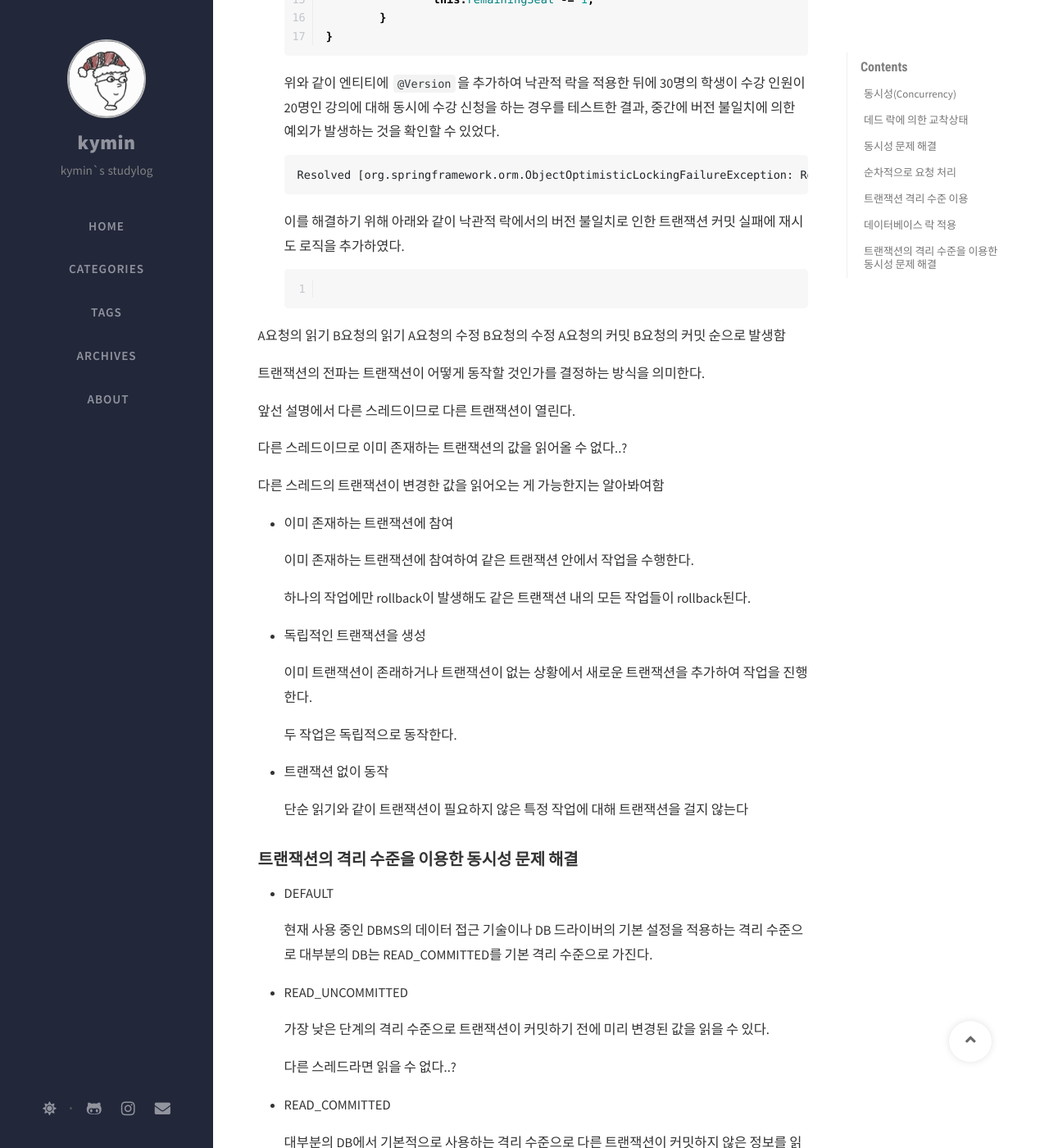
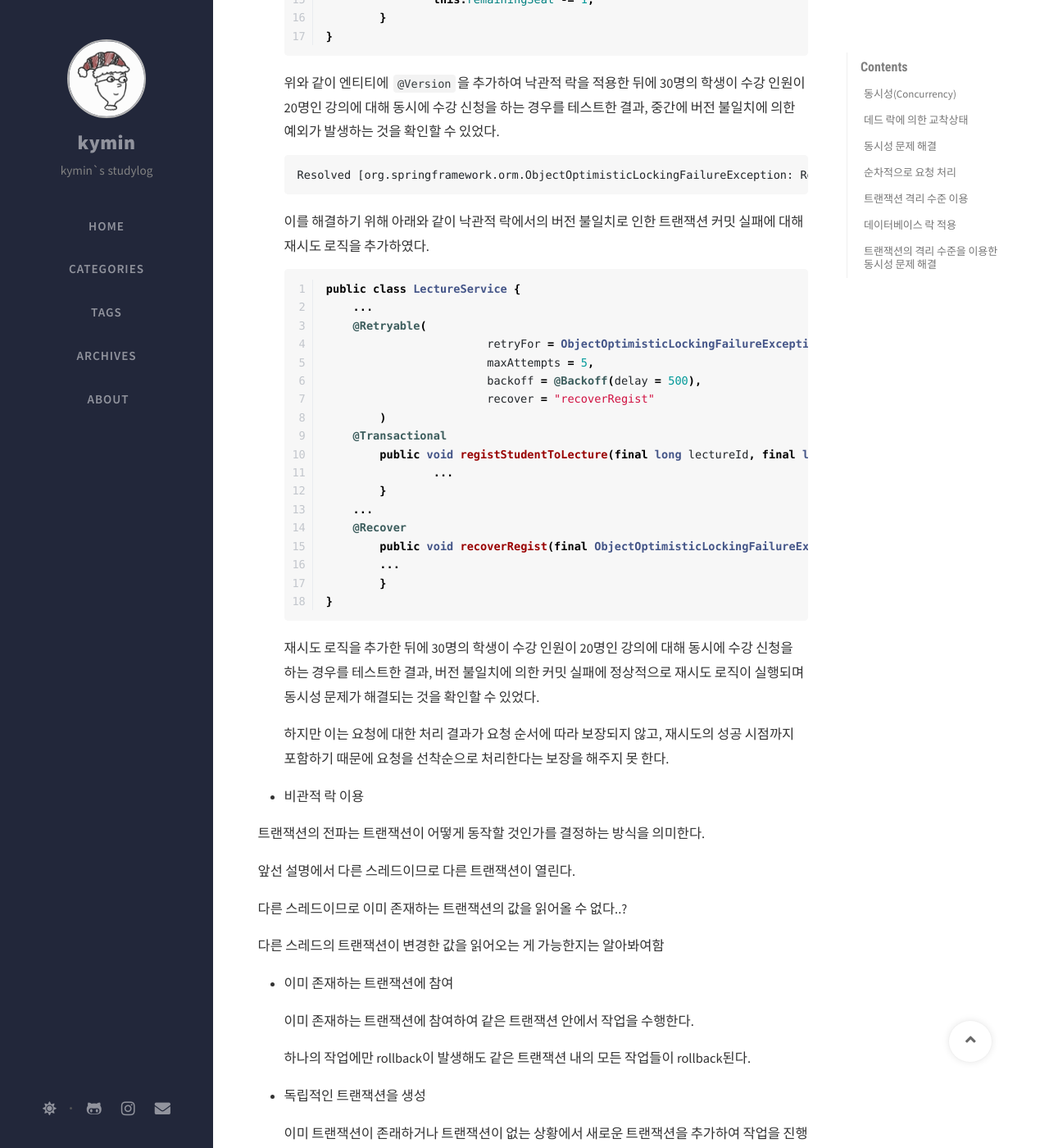
Before and after one commit to Kyoung-M1N/kyoung-M1N.github.io, a Jekyll site: the page built from _posts/spring/2025-02-09-[Spring]concurrency.md, in a window 1280 px wide and 1400 px high, scrolled down 9884 px. Shown: the whole window at 82% size. Built offline with Jekyll 4.4.1, drawn with Linux system fonts in a browser that asks for light colours; nearby versions of some CDN libraries; comment, search, counter and statistics services are not loaded.

Commit message:
docs: 포스트 수정

````diff
--- a/_posts/spring/2025-02-09-[Spring]concurrency.md
+++ b/_posts/spring/2025-02-09-[Spring]concurrency.md
@@ -291,8 +291,8 @@ public class LectureService {
 
 ```java
 public class LectureService {
-  ...
-  @Transactional(isolation = Isolation.SERIALIZABLE)
+    ...
+    @Transactional(isolation = Isolation.SERIALIZABLE)
 	public void registStudentToLecture(final long lectureId, final long studentId) {
 		if(!studentRepository.existsById(studentId)) {
 			throw new NullPointerException("학생 정보가 존재하지 않습니다");
@@ -309,7 +309,7 @@ public class LectureService {
 
 		lectureStudentRepository.save(LectureStudent.of(lectureId, studentId));
 	}
-  ...
+    ...
 }
 ```
 
@@ -365,16 +365,36 @@ public class LectureService {
   Resolved [org.springframework.orm.ObjectOptimisticLockingFailureException: Row was updated or deleted by another transaction (or unsaved-value mapping was incorrect)
   ```
 
-  이를 해결하기 위해 아래와 같이 낙관적 락에서의 버전 불일치로 인한 트랜잭션 커밋 실패에 재시도 로직을 추가하였다.
+  이를 해결하기 위해 아래와 같이 낙관적 락에서의 버전 불일치로 인한 트랜잭션 커밋 실패에 대해 재시도 로직을 추가하였다.
 
   ```java
+  public class LectureService {
+      ...
+      @Retryable(
+  			retryFor = ObjectOptimisticLockingFailureException.class,
+  			maxAttempts = 5,
+  			backoff = @Backoff(delay = 500),
+  			recover = "recoverRegist"
+  	)
+      @Transactional
+  	public void registStudentToLecture(final long lectureId, final long studentId) {
+  		...
+  	}
+      ...
+      @Recover
+  	public void recoverRegist(final ObjectOptimisticLockingFailureException e, final long lectureId, final long studentId){
+          ...
+  	}
+  }
   ```
 
+  재시도 로직을 추가한 뒤에 30명의 학생이 수강 인원이 20명인 강의에 대해 동시에 수강 신청을 하는 경우를 테스트한 결과, 버전 불일치에 의한 커밋 실패에 정상적으로 재시도 로직이 실행되며 동시성 문제가 해결되는 것을 확인할 수 있었다.
+
+  하지만 이는 요청에 대한 처리 결과가 요청 순서에 따라 보장되지 않고, 재시도의 성공 시점까지 포함하기 때문에 요청을 선착순으로 처리한다는 보장을 해주지 못 한다.
+
+- 비관적 락 이용
 
 
-
-
-A요청의 읽기 B요청의 읽기 A요청의 수정 B요청의 수정 A요청의 커밋 B요청의 커밋 순으로 발생함
 
 
 
````
